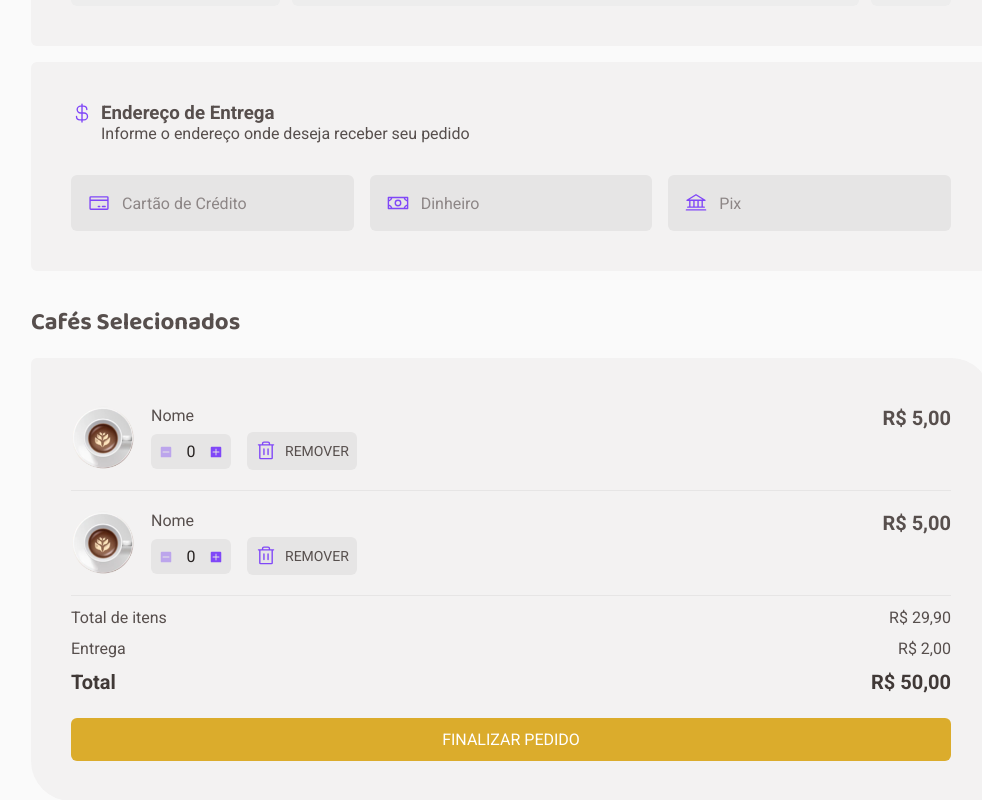
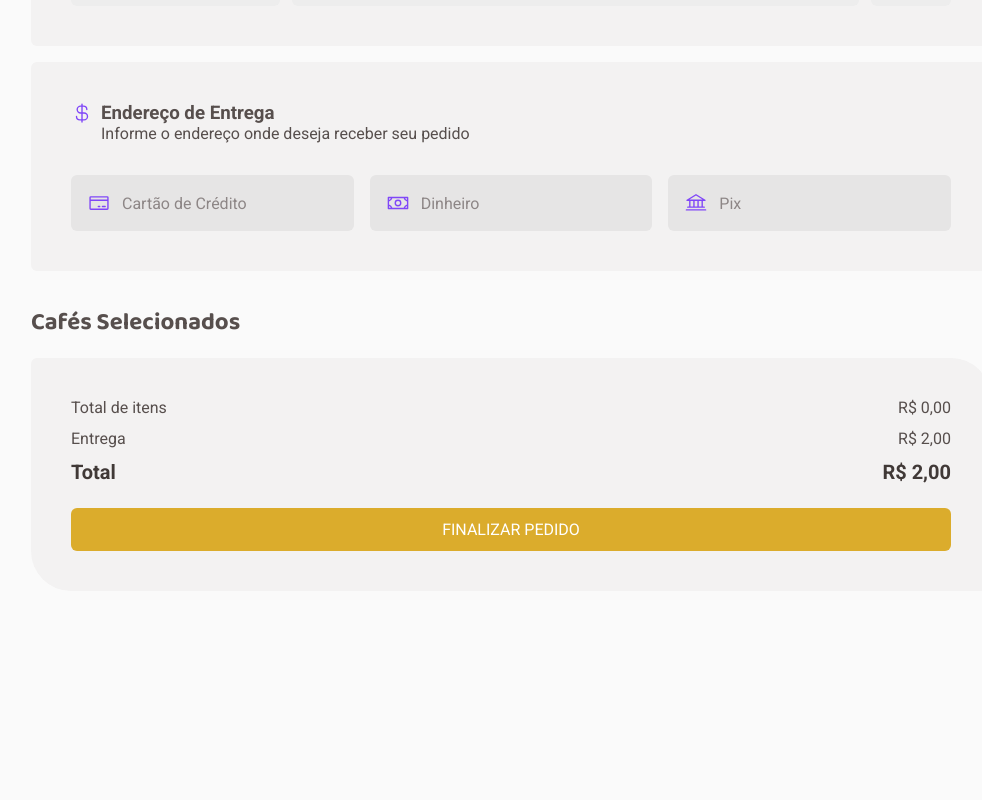
Before and after one commit to alvarobianor/coffee-delivery, a React (Vite) app: page /checkout in a window 1280 px wide. Shown: the part 494-1294 px from the top of the page, without its empty margins (129-1111 px from the left). After the commit the page ends 1165 px from the top, so only its background shows below. Built offline with nearby package versions, Linux system fonts and the light colour scheme.

Commit message:
Implement the resume card in checkout page

```diff
--- a/src/Components/CoffeeResumeCard/index.tsx
+++ b/src/Components/CoffeeResumeCard/index.tsx
@@ -1,24 +1,30 @@
 import { QuantityInput } from '@components/CoffeCard/QuantityInput';
 import { Trash } from '@phosphor-icons/react';
+import { Item } from 'src/context/OrderContext';
 import { styled } from 'styled-components';
 
-export function CoffeeResumeCard({ imgName }: { imgName: string }) {
+export function CoffeeResumeCard({ ...item }: Item) {
   return (
     <Container>
-      <img src={imgName} />
+      <img src={item.imgName} />
       <Content>
-        <span>Nome</span>
+        <span>{item.name}</span>
         <ButttonsContainer>
           {/* TODO implement a secondary apperancy to hide the background of buttons */}
           <Wrapper>
-            <QuantityInput quantity={0} onChangeValue={() => {}} />
+            <QuantityInput quantity={item.quantity} onChangeValue={() => {}} />
           </Wrapper>
           <RemoveButton>
             <Trash size={22} /> Remover
           </RemoveButton>
         </ButttonsContainer>
       </Content>
-      <Price>R$ 5,00</Price>
+      <Price>
+        {Intl.NumberFormat('pt-BR', {
+          style: 'currency',
+          currency: 'BRL',
+        }).format(item.price)}
+      </Price>
     </Container>
   );
 }
--- a/src/Components/ResumeOrder/index.tsx
+++ b/src/Components/ResumeOrder/index.tsx
@@ -1,19 +1,35 @@
 import { CoffeeResumeCard } from '@components/CoffeeResumeCard';
 import { Divider } from '@components/Divider';
+import { useOrderContext } from '@hooks/useOrder';
 import { css, styled } from 'styled-components';
 
 export function ResumeOrder() {
+  const { itens } = useOrderContext();
+
+  const totalItens = itens.reduce((acc, item) => {
+    return acc + item.price * item.quantity;
+  }, 0);
+
   return (
     <Container>
       <ResumeContainer>
-        <CoffeeResumeCard imgName={'mocaccino-img.png'} />
-        <Divider />
-        <CoffeeResumeCard imgName={'mocaccino-img.png'} />
-        <Divider />
+        <>
+          {itens.map((item) => (
+            <>
+              <CoffeeResumeCard {...item} />
+              <Divider />
+            </>
+          ))}
+        </>
 
         <Row>
           <p>Total de itens</p>
-          <p>R$ 29,90</p>
+          <p>
+            {Intl.NumberFormat('pt-BR', {
+              style: 'currency',
+              currency: 'BRL',
+            }).format(totalItens)}
+          </p>
         </Row>
         <Row>
           <p>Entrega</p>
@@ -21,7 +37,12 @@ export function ResumeOrder() {
         </Row>
         <Row $isHighlight>
           <p>Total</p>
-          <p>R$ 50,00</p>
+          <p>
+            {Intl.NumberFormat('pt-BR', {
+              style: 'currency',
+              currency: 'BRL',
+            }).format(totalItens + 2)}
+          </p>
         </Row>
       </ResumeContainer>
       <FinishOrderButton type="submit">Finalizar pedido</FinishOrderButton>
```
